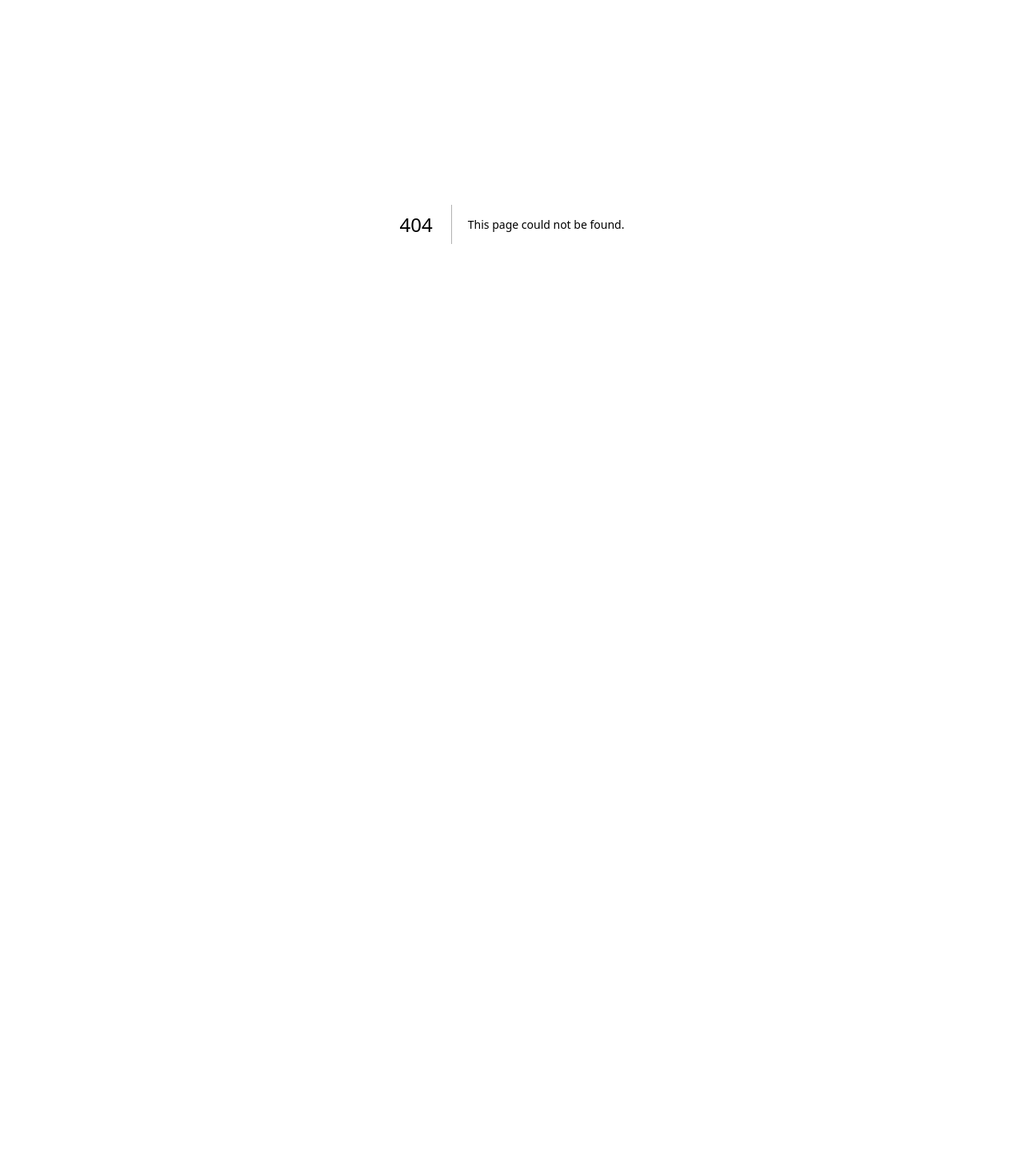
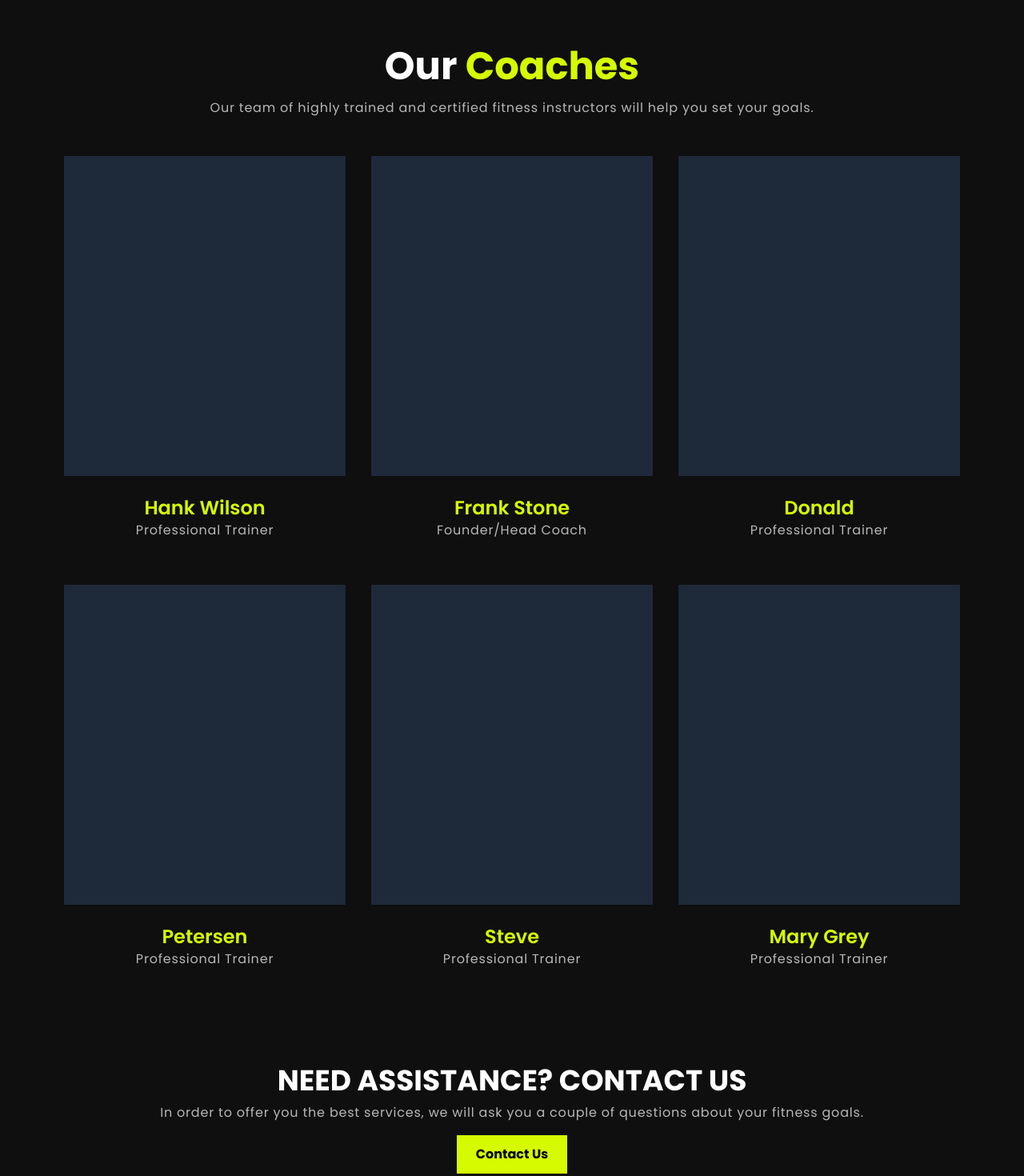
Before and after one commit to BARBARBoyyHD/gym-app-nextjs-supabase, a Next.js app: page /coaches in a window 1280 px wide. Before the commit this address had no page. Shown: the part 120-1590 px from the top of the page at 80% size. Before the commit the page ends 800 px from the top, so only its background shows below. Built offline with nearby package versions, Linux system fonts and the light colour scheme.

Commit message:
Feat(page) : Create a coaches page

```diff
--- a/src/app/about/page.tsx
+++ b/src/app/about/page.tsx
@@ -122,7 +122,7 @@ export default function AboutPage() {
             </div>
             <div className="flex-1 flex items-center flex-wrap">
               <div>
-                <h2 className="text-5xl font-bold uppercase">
+                <h2 className="text-4xl md:text-5xl font-bold uppercase">
                   Our <span className="text-brand">Mission</span>
                 </h2>
                 <p className="text-lg my-6">
--- /dev/null
+++ b/src/app/coaches/page.tsx
@@ -0,0 +1,77 @@
+import CallToAction from "@/components/CallToAction";
+import Footer from "@/components/Footer";
+import Navbar from "@/components/Navbar";
+export default function CoachesPage() {
+  return (
+    <>
+      <Navbar />
+      <main>
+        <section className="max-w-6xl mx-auto px-4 mt-24 mb-12">
+          <h2 className="text-4xl md:text-5xl font-bold mb-4 text-center">
+            Our <span className="text-brand">Coaches</span>
+          </h2>
+          <p className="text-white/70 text-center">
+            Our team of highly trained and certified fitness instructors will
+            help you set your goals.
+          </p>
+          <div className="grid grid-cols-1 md:grid-cols-2 lg:grid-cols-3 space-y-6 text-center mt-12 gap-8">
+            <div>
+              <div className="bg-gray-800 h-[400px]"></div>
+              <div className="mt-6">
+                <h5 className="text-2xl font-semibold text-brand">
+                  Hank Wilson
+                </h5>
+                <p className="text-white/70">Professional Trainer</p>
+              </div>
+            </div>
+            <div>
+              <div className="bg-gray-800 h-[400px]"></div>
+              <div className="mt-6">
+                <h5 className="text-2xl font-semibold text-brand">
+                  Frank Stone
+                </h5>
+                <p className="text-white/70">Founder/Head Coach</p>
+              </div>
+            </div>
+            <div>
+              <div className="bg-gray-800 h-[400px]"></div>
+              <div className="mt-6">
+                <h5 className="text-2xl font-semibold text-brand">Donald</h5>
+                <p className="text-white/70">Professional Trainer</p>
+              </div>
+            </div>
+            <div>
+              <div className="bg-gray-800 h-[400px]"></div>
+              <div className="mt-6">
+                <h5 className="text-2xl font-semibold text-brand">Petersen</h5>
+                <p className="text-white/70">Professional Trainer</p>
+              </div>
+            </div>
+            <div>
+              <div className="bg-gray-800 h-[400px]"></div>
+              <div className="mt-6">
+                <h5 className="text-2xl font-semibold text-brand">Steve</h5>
+                <p className="text-white/70">Professional Trainer</p>
+              </div>
+            </div>
+            <div>
+              <div className="bg-gray-800 h-[400px]"></div>
+              <div className="mt-6">
+                <h5 className="text-2xl font-semibold text-brand">Mary Grey</h5>
+                <p className="text-white/70">Professional Trainer</p>
+              </div>
+            </div>
+          </div>
+        </section>
+        <section>
+          <CallToAction
+            title="NEED ASSISTANCE? CONTACT US"
+            description="In order to offer you the best services, we will ask you a couple of questions about your fitness goals."
+            buttonTitle="Contact Us"
+          />
+        </section>
+      </main>
+      <Footer />
+    </>
+  );
+}
--- a/src/components/CallToAction.tsx
+++ b/src/components/CallToAction.tsx
@@ -3,15 +3,17 @@ import ButtonBrand from "./button/ButtonBrand";
 export default function CallToAction({
   title,
   description,
+  buttonTitle = "Order now!",
 }: {
   title: string;
+  buttonTitle: string;
   description: string;
 }) {
   return (
     <div className="max-w-6xl mx-auto px-4 my-24 text-center">
       <h3 className="text-4xl font-bold text-white mb-2">{title}</h3>
       <p className="text-white/70 mb-4">{description}</p>
-      <ButtonBrand icon={false} style="mx-auto" title="Order Now!" />
+      <ButtonBrand icon={false} style="mx-auto" title={buttonTitle} />
     </div>
   );
 }
```
